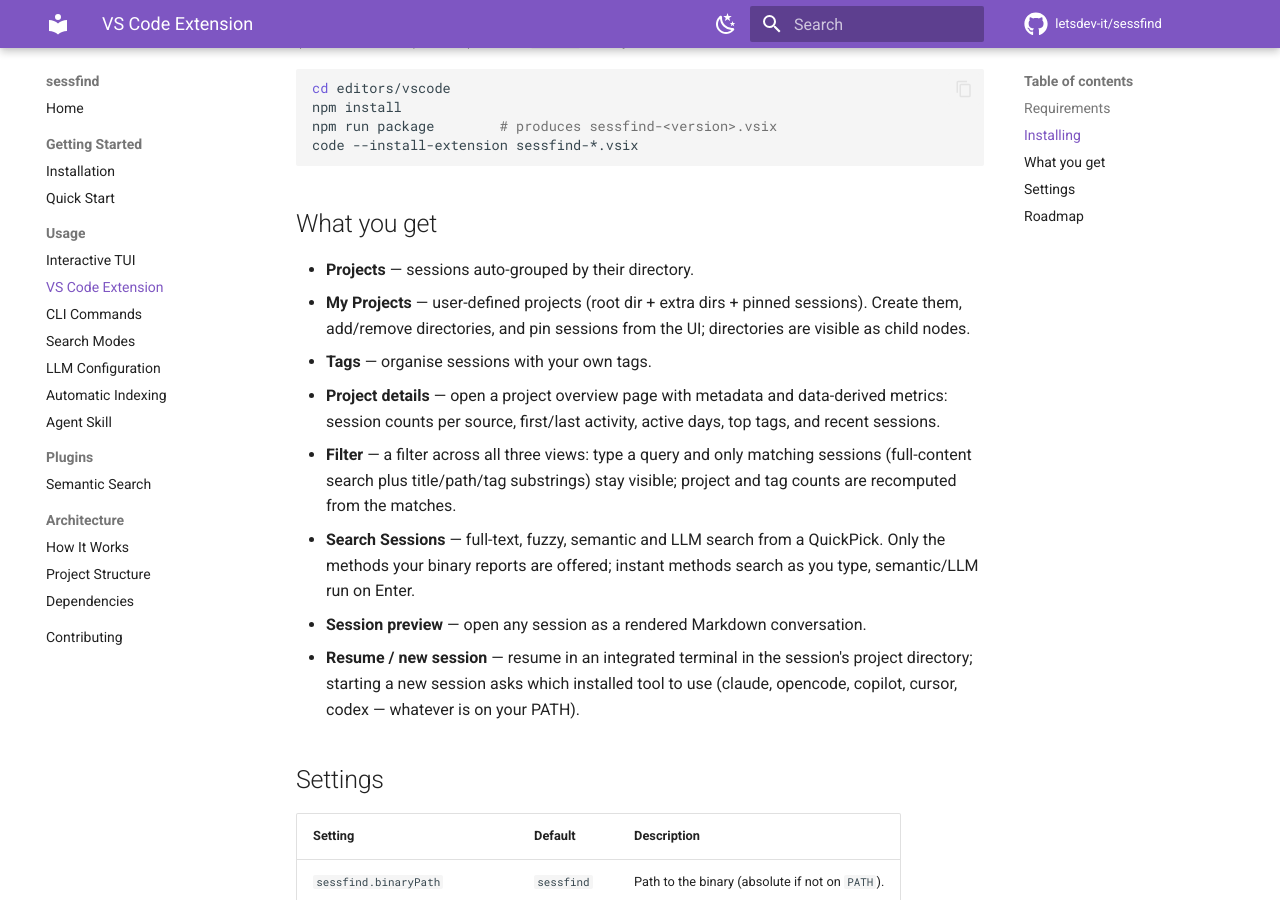
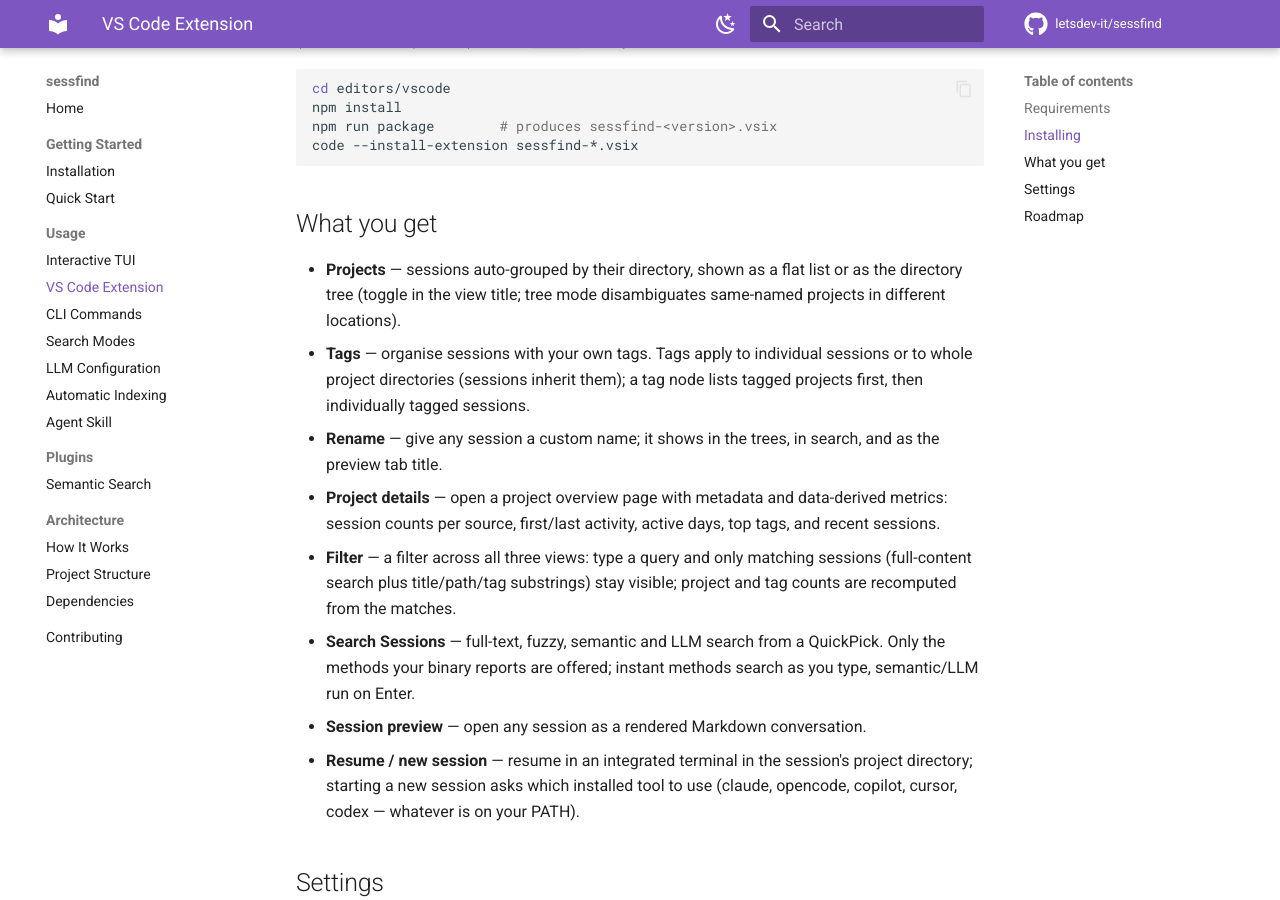
Before and after one commit to letsdev-it/sessfind, an MkDocs documentation site: the page built from docs/usage/vscode.md, in a window 1280 px wide and 900 px high, scrolled down 589 px. Built offline with MkDocs 1.6.1 and Material for MkDocs 9.7.7, drawn with Linux system fonts in a browser that asks for light colours; comment, search, counter and statistics services are not loaded.

Commit message:
docs: project tags, rename and projects view modes
Co-Authored-By: Claude Opus 4.8 <noreply@anthropic.com>

```diff
--- a/docs/usage/vscode.md
+++ b/docs/usage/vscode.md
@@ -29,11 +29,14 @@ code --install-extension sessfind-*.vsix
 
 ## What you get
 
-- **Projects** — sessions auto-grouped by their directory.
-- **My Projects** — user-defined projects (root dir + extra dirs + pinned
-  sessions). Create them, add/remove directories, and pin sessions from the
-  UI; directories are visible as child nodes.
-- **Tags** — organise sessions with your own tags.
+- **Projects** — sessions auto-grouped by their directory, shown as a flat
+  list or as the directory tree (toggle in the view title; tree mode
+  disambiguates same-named projects in different locations).
+- **Tags** — organise sessions with your own tags. Tags apply to individual
+  sessions or to whole project directories (sessions inherit them); a tag
+  node lists tagged projects first, then individually tagged sessions.
+- **Rename** — give any session a custom name; it shows in the trees, in
+  search, and as the preview tab title.
 - **Project details** — open a project overview page with metadata and
   data-derived metrics: session counts per source, first/last activity, active
   days, top tags, and recent sessions.
```
Also changed, not shown: docs/usage/cli.md (+13 -0 lines).
